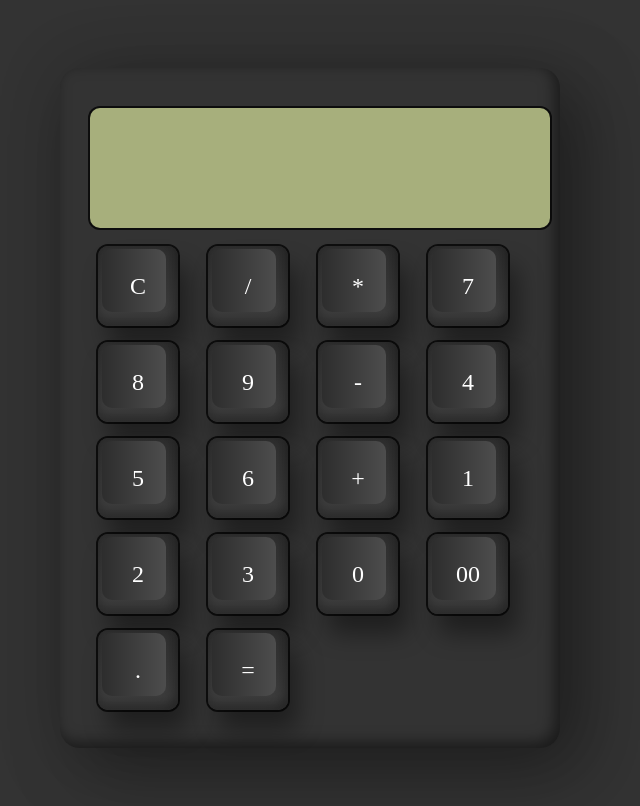
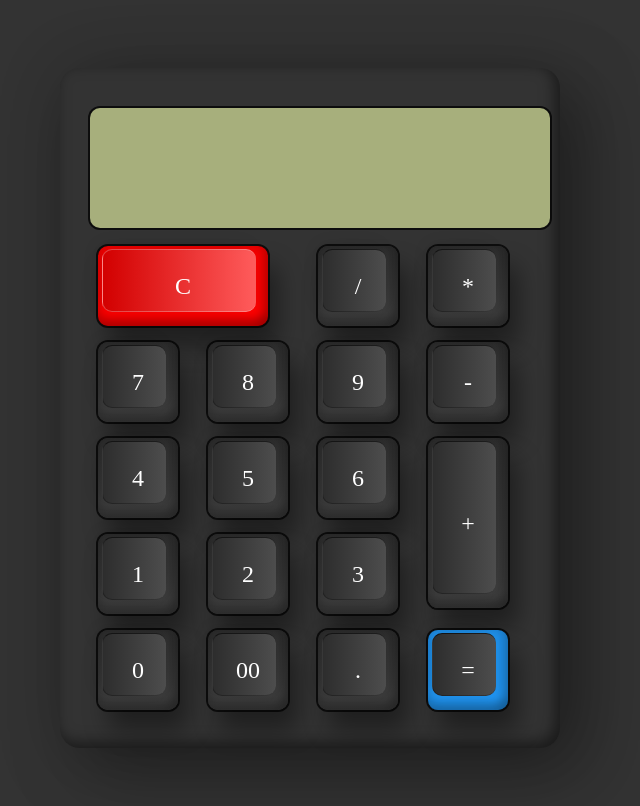
Before and after one commit to jklausz/calculator-practice, a plain HTML site: page index.html in a window 1280 px wide. Shown: the whole page, without its empty margins (330-970 px from the left). Drawn offline with Linux system fonts and the light colour scheme.

Commit message:
button color css

```diff
--- a/index.html
+++ b/index.html
@@ -8,7 +8,7 @@
     <div class="container">
       <form class="calculator" name="calc">
         <input type="text" class="value" readonly name="txt" />
-        <span class="num" onclick="calc.txt.value= ''"><i>C</i></span>
+        <span class="num clear" onclick="calc.txt.value= ''"><i>C</i></span>
         <span class="num" onclick="calc.txt.value+= '/'"><i>/</i></span>
         <span class="num" onclick="calc.txt.value+= '*'"><i>*</i></span>
         <span class="num" onclick="calc.txt.value+= '7'"><i>7</i></span>
@@ -18,7 +18,7 @@
         <span class="num" onclick="calc.txt.value+= '4'"><i>4</i></span>
         <span class="num" onclick="calc.txt.value+= '5'"><i>5</i></span>
         <span class="num" onclick="calc.txt.value+= '6'"><i>6</i></span>
-        <span class="num" onclick="calc.txt.value+= '+'"><i>+</i></span>
+        <span class="num plus" onclick="calc.txt.value+= '+'"><i>+</i></span>
         <span class="num" onclick="calc.txt.value+= '1'"><i>1</i></span>
         <span class="num" onclick="calc.txt.value+= '2'"><i>2</i></span>
         <span class="num" onclick="calc.txt.value+= '3'"><i>3</i></span>
@@ -26,7 +26,9 @@
         <span class="num" onclick="calc.txt.value+= '00'"><i>00</i></span>
         <span class="num" onclick="calc.txt.value+= '.'"><i>.</i></span>
 
-        <span class="num" onclick="document.calc.txt.value=eval(calc.txt.value)"
+        <span
+          class="num equal"
+          onclick="document.calc.txt.value=eval(calc.txt.value)"
           ><i>=</i></span
         >
       </form>
--- a/style.css
+++ b/style.css
@@ -79,8 +79,16 @@ body {
   right: 12px;
   background: linear-gradient(90deg, #2d2d2d, #4d4d4d);
   border-radius: 10px;
+  box-shadow: -5px -5px 15px rgba(0, 0, 0, 0.1);,
+  10px 5px 10px rgba(0, 0, 0, 0.15);
+  border-left: 1px solid #0004;
+  border-bottom: 1px solid #0004;
+  border-top: 1px solid #0009;
+}
 
-
+.calculator span::active
+{
+  filter: brightness(1.5);
 }
 
 .calculator span  i
@@ -89,3 +97,31 @@ body {
     font-style: normal;
     font-size: 1.5em;
     text-transform: uppercase;
+}
+
+.calculator .clear
+{
+  grid-column: span 2;
+  width: 170px;
+  background: #f00;
+}
+
+.calculator .clear::before
+{
+  background: linear-gradient(90deg, #d20000, #ffffff5c);
+  border-left: 1px solid #fff4;
+  border-bottom: 1px solid #fff4;
+  border-top: 1px solid #fff4;
+}
+
+.calculator .plus
+{
+  grid-row: span 2;
+  height: 170px;
+}
+
+.calculator .equal
+{
+  background: #2196f3;
+
+}
```
